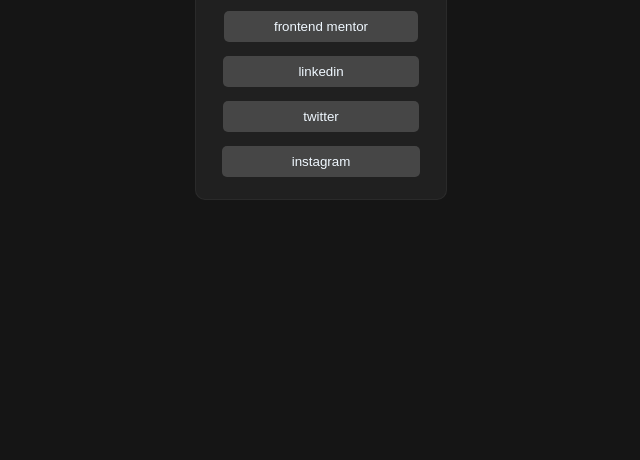
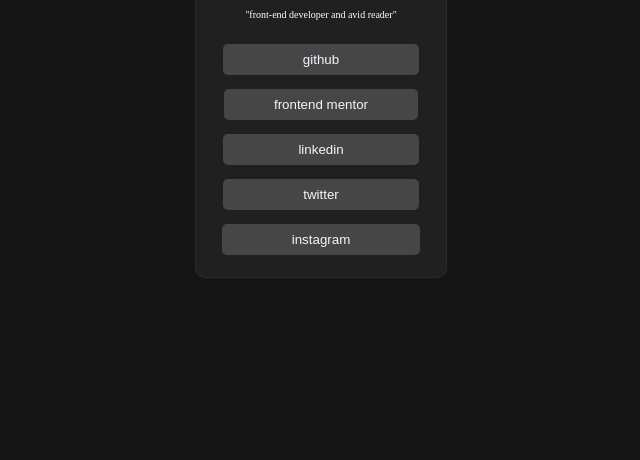
Before and after one commit to hanif017363/frontend-Mentor-02, a plain HTML site: page index.html in a window 1280 px wide. Shown: the part 340-800 px from the top of the page, without its empty margins (319-959 px from the left). Drawn offline with Linux system fonts and the light colour scheme.

Commit message:
card with sass again

```diff
--- a/css/style.scss
+++ b/css/style.scss
@@ -78,6 +78,6 @@
   .card {
     position: relative;
 
-    top: 100px;
+    top: 178px;
   }
 }
```
Also changed, not shown: css/style.css.
